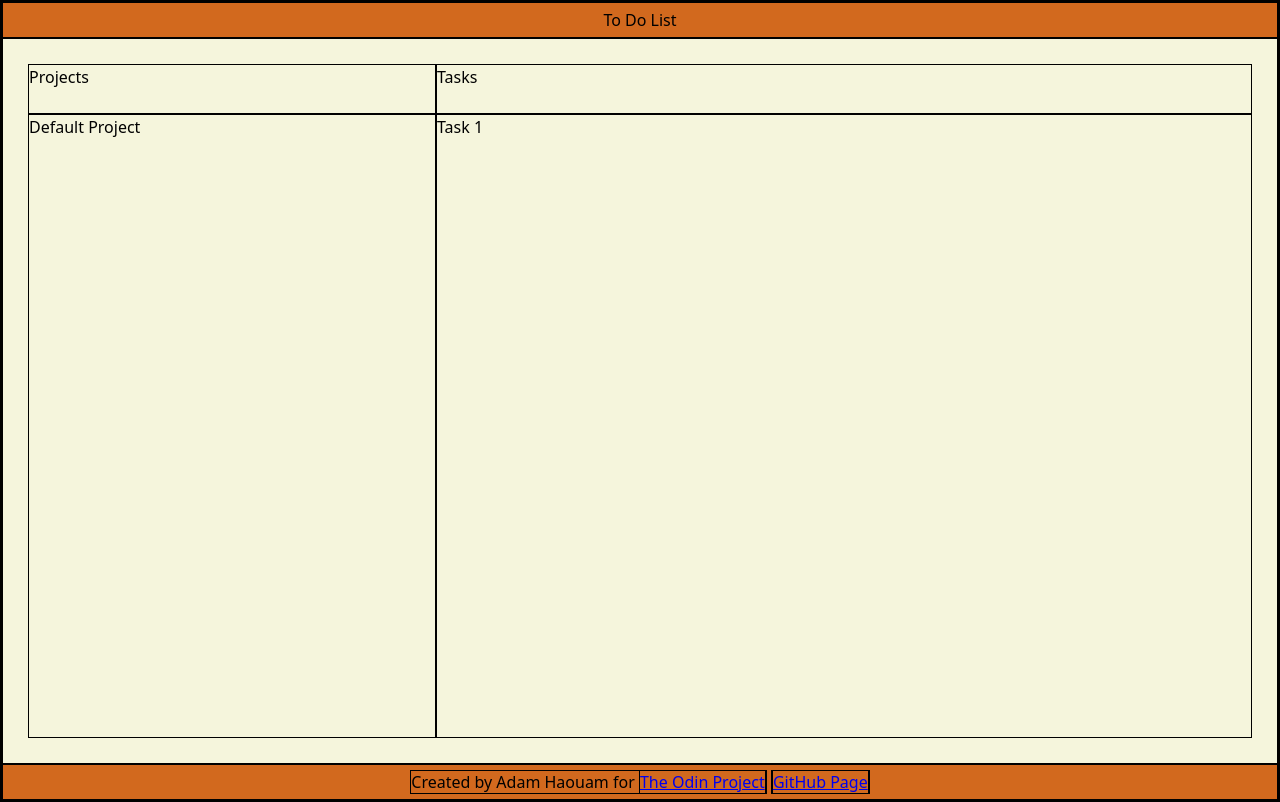
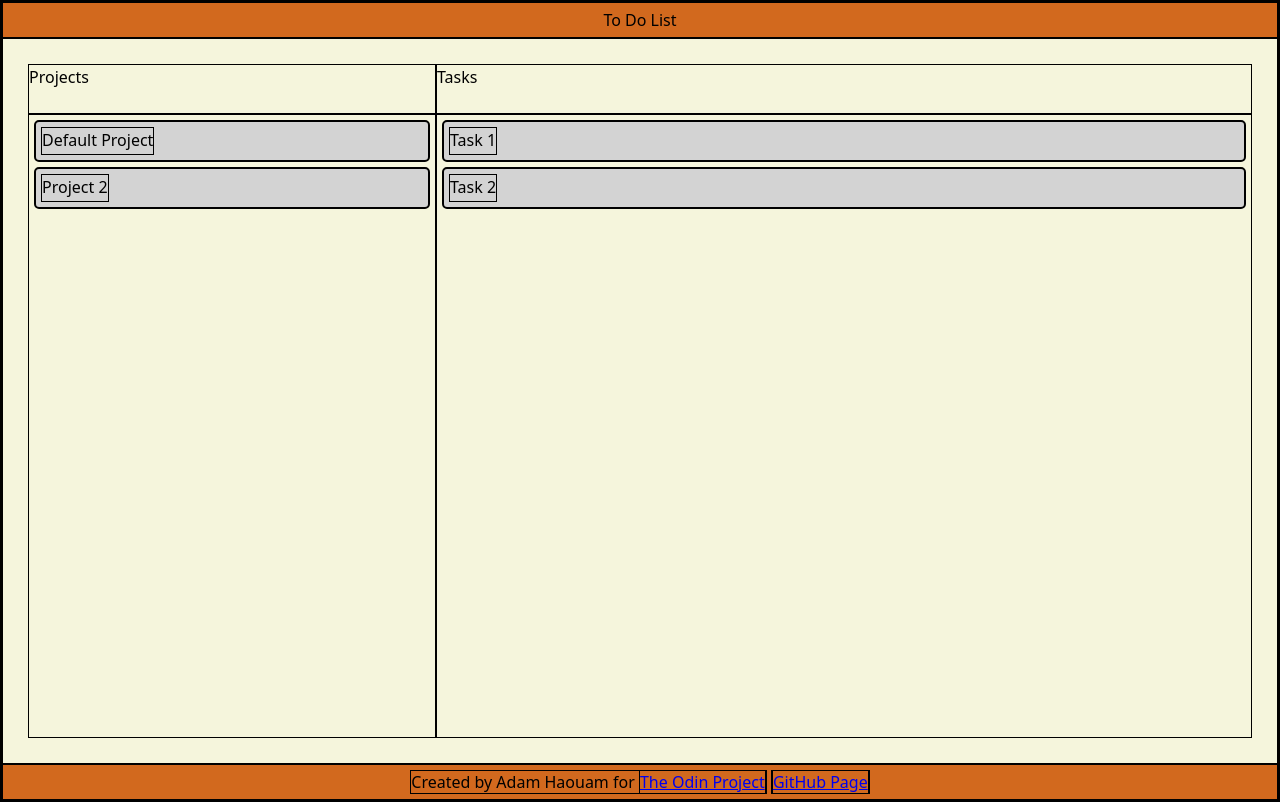
Before and after one commit to adamhaouam/todolist, a website built with webpack: page src/template.html in a window 1280 px wide. Built offline with nearby package versions, Linux system fonts and the light colour scheme.

Commit message:
update DOM to show current projects and tasks

```diff
--- a/src/index.js
+++ b/src/index.js
@@ -1,25 +1,85 @@
 import "./styles.css";
-import word from "./test.js";
 import '../node_modules/modern-normalize';
 import { Task, Project, ProjectList } from "./taskData.js";
 
+const projectList = document.getElementById("projectList");
+const taskList = document.getElementById("TaskList");
+
 console.log("Webpack src successful!");
-console.log(word);
 
 
+//test data
+//creates 2 projects with 2 tasks in the default project
 const defaultProjectList = new ProjectList();
 const defaultProject = new Project("Default Project");
 defaultProjectList.addProject(defaultProject);
-
+const project2 = new Project("Project 2");
+defaultProjectList.addProject(project2);
 const defaultTask = new Task("Task 1", "First Task", "Low", false);
 defaultProject.addTask(defaultTask);
-
-console.log(defaultProjectList);
-console.log("printed")
+const task2 = new Task("Task 2", "Second Task", "Low", false);
+defaultProject.addTask(task2);
 
 
-const projectlist = document.getElementById("projectList");
-projectlist.innerText = defaultProjectList.projects[0].name;
 
-const tasklist = document.getElementById("TaskList");
-tasklist.innerText = defaultProjectList.projects[0].tasks[0].name;
+
+function updateDOM(currentTask = 0) {
+    //Clear existing entries
+    projectList.replaceChildren();
+    taskList.replaceChildren();
+
+    //Update Project List
+    for (const project in defaultProjectList.projects) {
+        const projectBox = document.createElement("div");
+        projectBox.classList.add("projectEntry");
+
+        const projectTitle = document.createElement("h3");
+        projectTitle.textContent = defaultProjectList.projects[project].name;
+        projectBox.appendChild(projectTitle);
+
+        const projectIcons = document.createElement("div");
+        projectIcons.classList.add("icons");
+
+        //To replace "del" and "edit" text with icons later
+        const editIcon = document.createElement("span");
+        editIcon.classList.add("editIcon");
+        editIcon.textContent = "Edit";
+        projectIcons.appendChild(editIcon);
+        const deleteIcon = document.createElement("span");
+        deleteIcon.classList.add("deleteIcon");
+        deleteIcon.textContent = "Del";
+        projectIcons.appendChild(deleteIcon);
+
+        projectBox.appendChild(projectIcons);
+
+        projectList.appendChild(projectBox);
+    }
+
+    //Update Task List (set to only show tasks of default project)
+    for (const task in defaultProjectList.projects[currentTask].tasks) {
+        const taskBox = document.createElement("div");
+        taskBox.classList.add("taskEntry");
+
+        const taskTitle = document.createElement("h3");
+        taskTitle.textContent = defaultProjectList.projects[currentTask].tasks[task].name;
+        taskBox.appendChild(taskTitle);
+        const taskIcons = document.createElement("div");
+        taskIcons.classList.add("icons");
+
+        //To replace "del" and "edit" text with icons later
+        const editIcon = document.createElement("span");
+        editIcon.classList.add("editIcon");
+        editIcon.textContent = "Edit";
+        taskIcons.appendChild(editIcon);
+        const deleteIcon = document.createElement("span");
+        deleteIcon.classList.add("deleteIcon");
+        deleteIcon.textContent = "Del";
+        taskIcons.appendChild(deleteIcon);
+
+        taskBox.appendChild(taskIcons);
+        taskList.appendChild(taskBox);
+    }
+}
+
+console.log(defaultProjectList.projects);
+updateDOM();
--- a/src/styles.css
+++ b/src/styles.css
@@ -57,6 +57,33 @@ header, footer {
     text-align: center;
 }
 
+.projectEntry, .taskEntry {
+    padding: 5px;
+    margin: 5px;
+    background-color: lightgray;
+    border: solid 2px black;
+    border-radius: 5px;
+    display: flex;
+    justify-content: space-between;
+}
+
+.projectEntry:hover, .taskEntry:hover {
+    background-color: gray;
+    cursor: pointer;
+
+}
+
+.icons {
+    visibility: hidden;
+    display: flex;
+    gap: 10px;
+}
+
+.projectEntry:hover .icons, .taskEntry:hover .icons {
+    visibility: visible;
+}
+
+
 * {
   border: solid 1px black;
 }
--- a/src/template.html
+++ b/src/template.html
@@ -12,8 +12,12 @@
     <div id="content">
         <div id="projectTitle">Projects</div>
         <div id="TaskTitle">Tasks</div>
-        <div id="projectList">Projects</div>
-        <div id="TaskList">Tasks</div>
+        <div id="projectList">
+            <div class="projectEntry"><h3>Template Project Listing</h3><div class="icons"><span class="editIcon">Edit</span><span class="editIcon">Del</span></div></div>
+        </div>
+        <div id="TaskList">
+            <div class="taskEntry"><h3>Template Task Listing</h3><div class="icons"><span class="editIcon">Edit</span><span class="editIcon">Del</span></div></div>
+        </div>
     </div>
     <footer>
         <span>Created by Adam Haouam for <a href="https://www.theodinproject.com/lessons/node-path-javascript-todo-list">The Odin Project</a></span>
--- a/src/test.js
+++ /dev/null
@@ -1 +0,0 @@
-export default "Sup";
```
